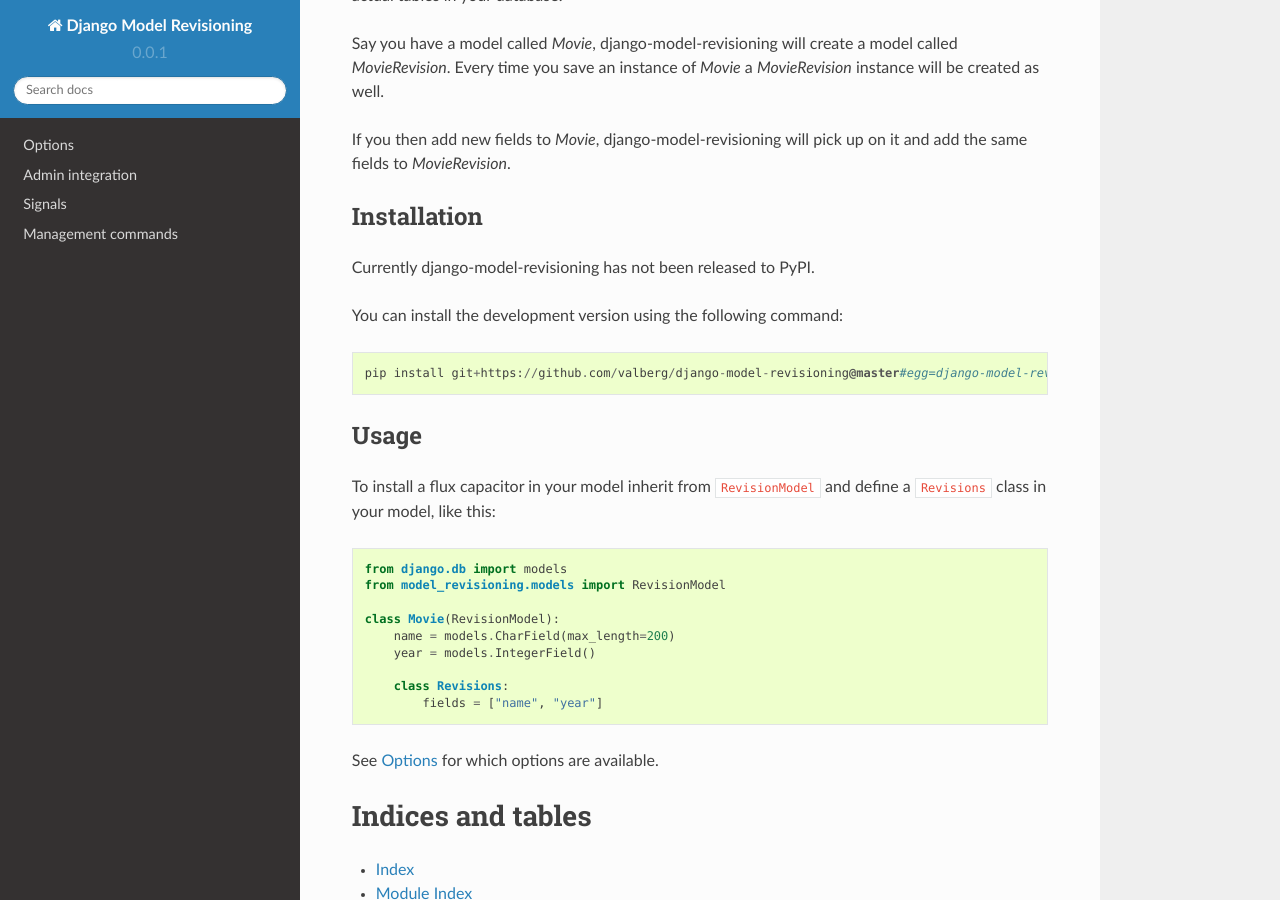
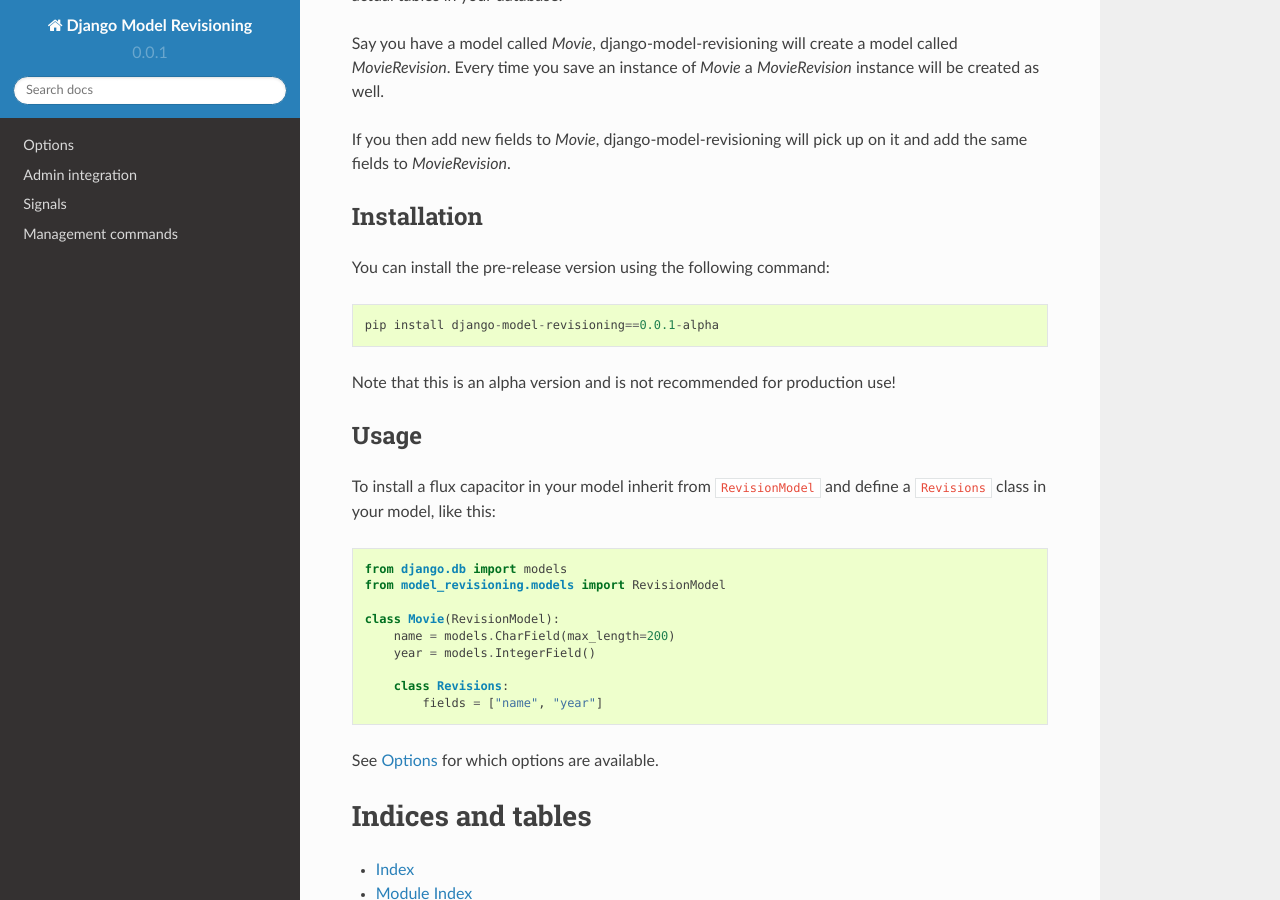
Before and after one commit to valberg/django-model-revisioning, a Sphinx documentation site: the page built from docs/source/index.rst, in a window 1280 px wide and 900 px high, scrolled down 737 px. Built offline with Sphinx 7.4.7 and the Read the Docs theme 2.0.0, drawn with Linux system fonts in a browser that asks for light colours.

Commit message:
Ready for 0.0.1-alpha release!

```diff
--- a/README.rst
+++ b/README.rst
@@ -1,5 +1,5 @@
 django-model-revisioning
-====================
+========================
 
 Add history to your models - migrations compatible!
 
@@ -23,3 +23,7 @@
 -------------
 
 django-model-revisioning is currently not production ready - we need more tests for that!
+
+You can install the pre-release from PyPI though using::
+
+    $ pip install django-model-revisioning==0.0.1-alpha
--- a/docs/source/index.rst
+++ b/docs/source/index.rst
@@ -1,5 +1,5 @@
 Welcome to the django-model-revisioning documentation!
-==================================================
+======================================================
 
 django-model-revisioning adds history to your models - migration compatible!
 
@@ -14,7 +14,7 @@
    management
 
 What does django-model-revisioning provide?
----------------------------------------
+-------------------------------------------
 
 django-model-revisioning makes copies of your models so that the django migration framework actual tables in your database.
 
@@ -26,12 +26,11 @@
 Installation
 ------------
 
-Currently django-model-revisioning has not been released to PyPI.
+You can install the pre-release version using the following command::
 
-You can install the development version using the following command::
+    pip install django-model-revisioning==0.0.1-alpha
 
-    pip install git+https://github.com/valberg/django-model-revisioning@master#egg=django-model-revisioning
-
+Note that this is an alpha version and is not recommended for production use!
 
 Usage
 -----
```
